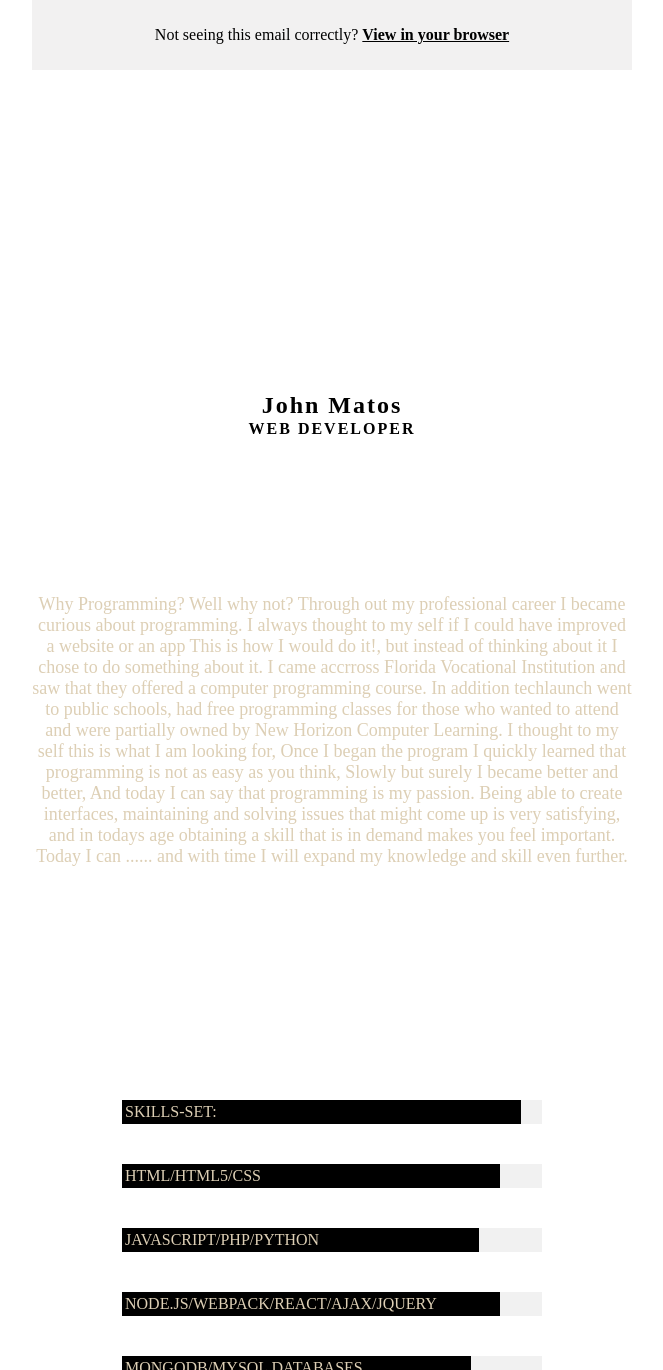
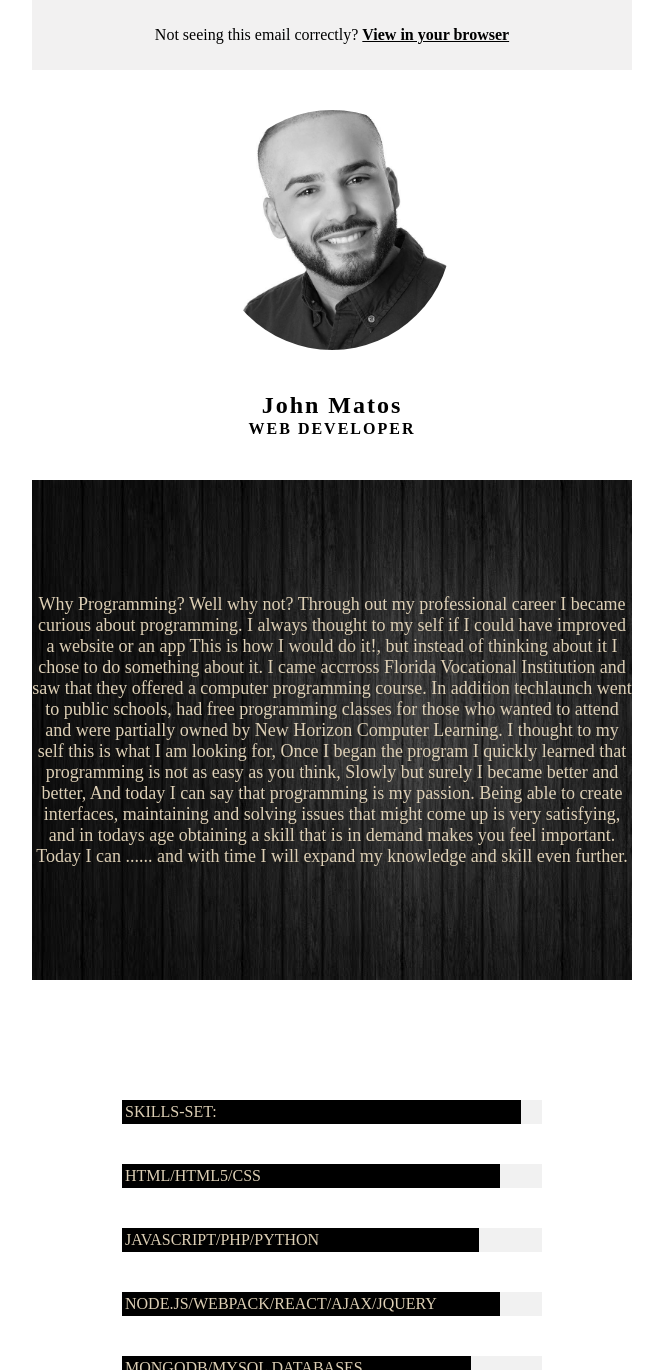
Before and after one commit to Jmatos01/myresume, a website: page resume.html in a window 1280 px wide. Shown: the top 1370 px of the page, without its empty margins (308-971 px from the left). Drawn offline with Linux system fonts and the light colour scheme.

Commit message:
first commit

```diff
--- a/resume.html
+++ b/resume.html
@@ -35,7 +35,7 @@
                                     display: inline-block;
                                     height: 240px;
                                     width: 240px;
-                                    background: url('./John.jpg');
+                                    background: url('./assets/images/john.jpg');
                                     background-size: cover;
                                     border-radius: 50%;
                                     margin: 40px;"></div>
@@ -53,7 +53,7 @@
                     <table style="background-color:black; width: 100%">
                         <table cellspacing="0" cellpadding="0" style="width: 100%; margin: 0 auto; background-color: #000; height: 500px; color:rgb(221, 207, 181); text-align: center; background: url('./aboutbg.jpg'); background-position: center; background-size: cover;">
                             <tbody>
-                                <tr style="background: url('./board.jpg')">
+                                <tr style="background: url('./assets/images/board.jpg')">
                                     <td>
                                         <p style="width: 600px; margin: 0 auto; font-size: 18px;">
                                             Why Programming? Well why not? Through out my professional career I became curious about programming. I always thought to
```
